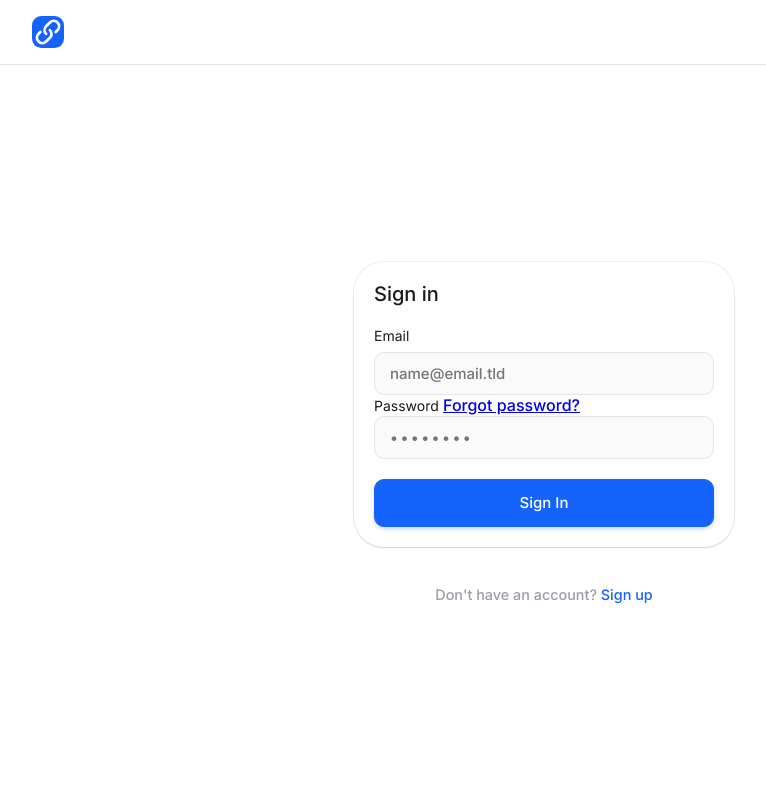
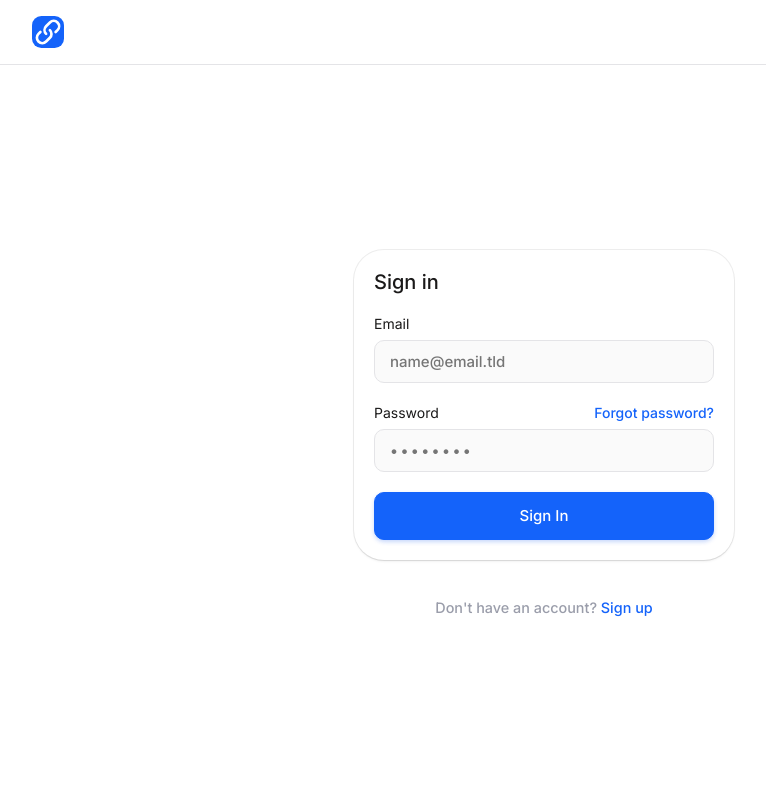
Before and after one commit to kramber1024/url-shortener, a FastAPI app: template frontend/templates/signin.html in a window 1280 px wide. Shown: the whole page, without its empty margins (96-862 px from the left). Run offline with FastAPI, Linux system fonts and the light colour scheme; the template is opened without the code that fills it, so the values that code supplies are empty; parts of the project's set-up code (start-up, migrations or seed data) failed here and were passed over.

Commit message:
feat: Add styles for "Forgot password" link

```diff
--- a/frontend/static/css/signin.css
+++ b/frontend/static/css/signin.css
@@ -151,7 +151,8 @@ input.form__input:focus {
 }
 
 label[for="email"],
-label[for="password"] {
+label[for="password"],
+.form__password-label-container a {
     margin-top: 20px;
     margin-bottom: 6px;
     font-size: 0.875rem;
@@ -167,12 +168,21 @@ label.error {
     color: var(--error-font-color);
 }
 
+.form__password-label-container {
+    display: flex;
+    flex-direction: row;
+    justify-content: space-between;
+}
+
+.form__password-label-container a,
 .footer > p > a {
+    font-weight: 500;
     text-decoration: none;
     color: var(--brand);
     transition: opacity 0.5s ease;
 }
 
+.form__password-label-container a:hover,
 .footer > p > a:hover {
     opacity: 0.8;
 }
```
